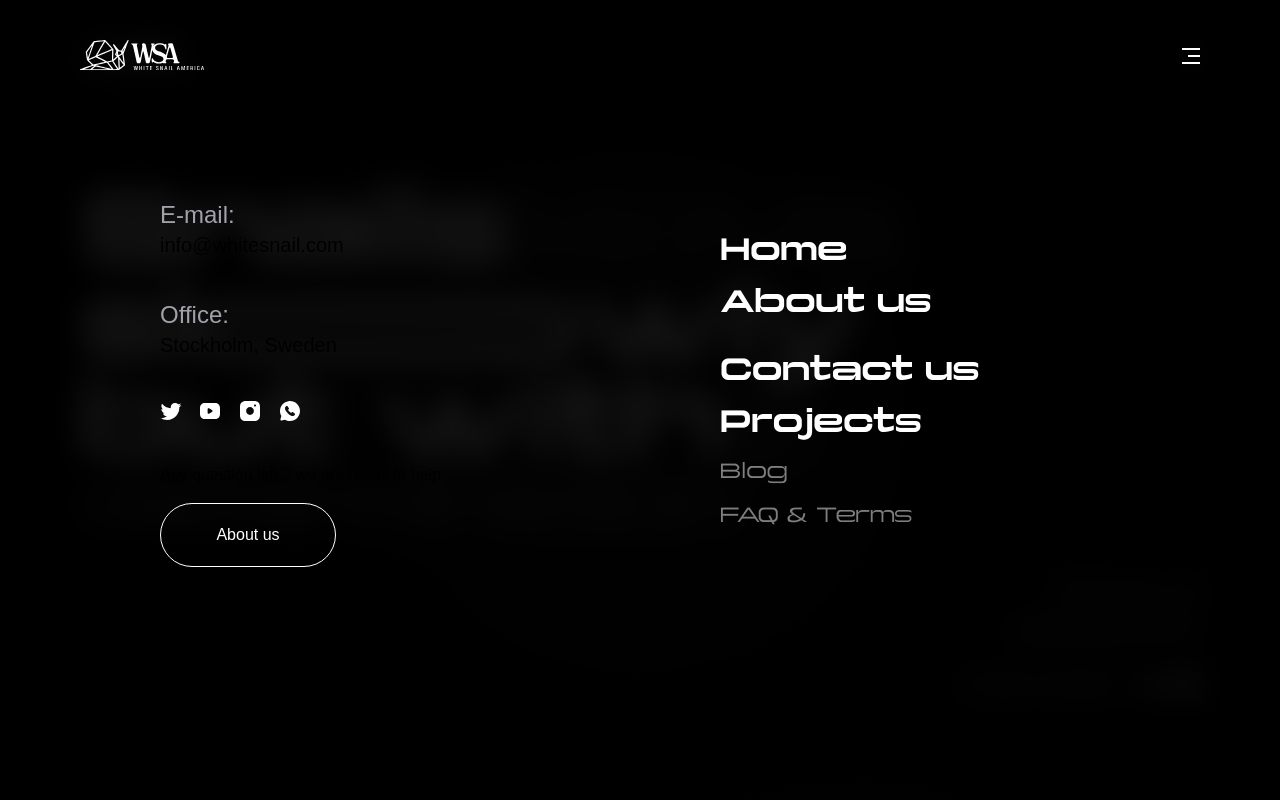
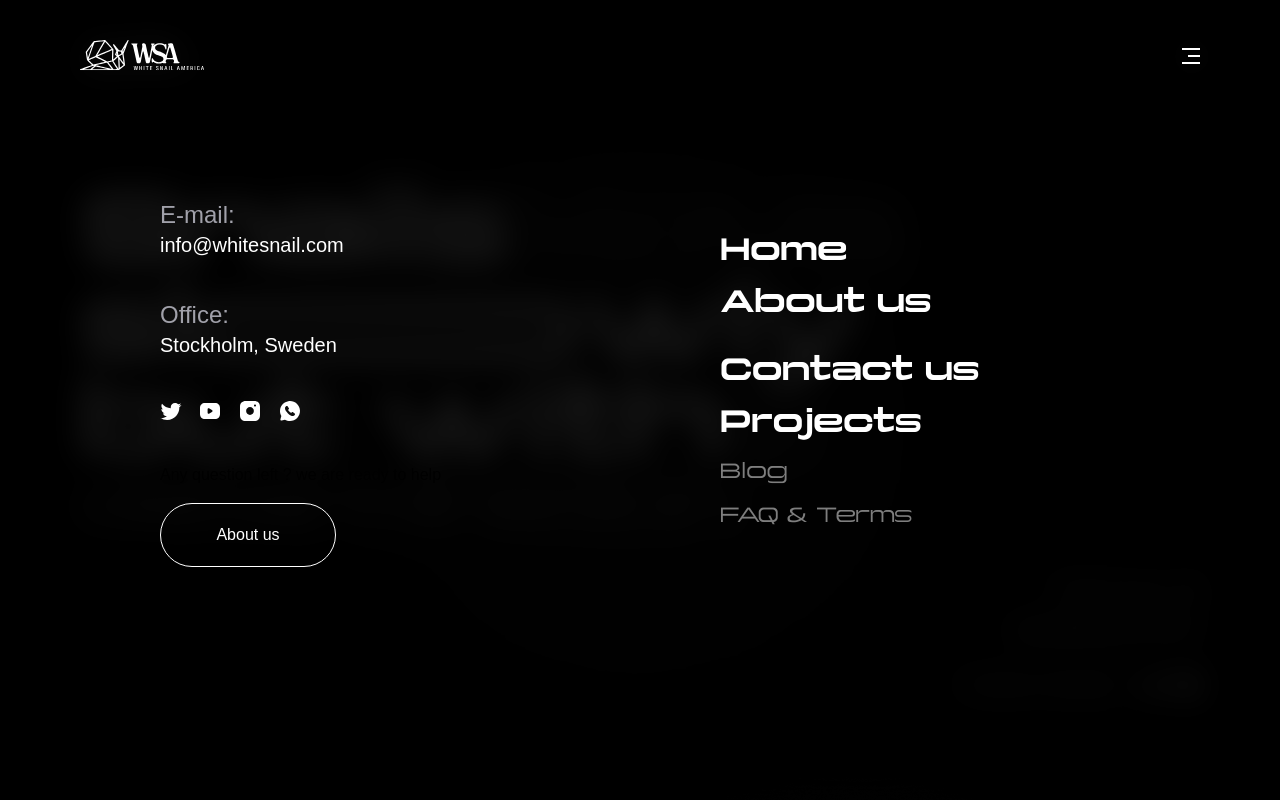
Before and after one commit to MiladDevarts/wsa, a Next.js app: page / in a window 1280 px wide. Both pictures are taken after a click on the element "Menu". Shown: the top 800 px of the page. Built offline with nearby package versions, Linux system fonts and the light colour scheme; a web font is replaced by a local one.

Commit message:
fix: edir menu color & alignment in mb

```diff
--- a/components/layout/Overlay.jsx
+++ b/components/layout/Overlay.jsx
@@ -27,7 +27,7 @@ function Overlay() {
                             </svg>
                         </div>
                     </nav >
-                    <div className="lg:container flex flex-col items-center lg:flex-row lg:my-32">
+                    <div className="lg:container flex flex-col items-center lg:flex-row mt-28 lg:my-32">
                         <ul className="text-white font-mono w-auto lg:w-1/2 container flex flex-col lg:order-2 gap-y-4 text-3xl font-bold mb-12 lg:mb-0">
                             <li className="cursor-pointer">
                                 <Link href="/" onClick={() => { menuVisibilty.setMenu(false) }}>
@@ -67,11 +67,11 @@ function Overlay() {
                         <div className="container w-full lg:w-1/2 flex flex-wrap gap-y-4 lg:flex-col lg:gap-y-10 justify-between">
                             <div>
                                 <h4 className="text-zinc-400 lg:text-2xl">E-mail:</h4>
-                                <span className="font-sans lg:text-xl">info@whitesnail.com</span>
+                                <span className="text-white font-sans lg:text-xl">info@whitesnail.com</span>
                             </div>
                             <div>
                                 <h4 className="text-zinc-400 lg:text-2xl">Office:</h4>
-                                <span className="font-sans lg:text-xl">Stockholm, Sweden</span>
+                                <span className="text-white font-sans lg:text-xl">Stockholm, Sweden</span>
                             </div>
                             <div className="flex gap-x-4 items-center w-full">
                                 <a href="">
```
